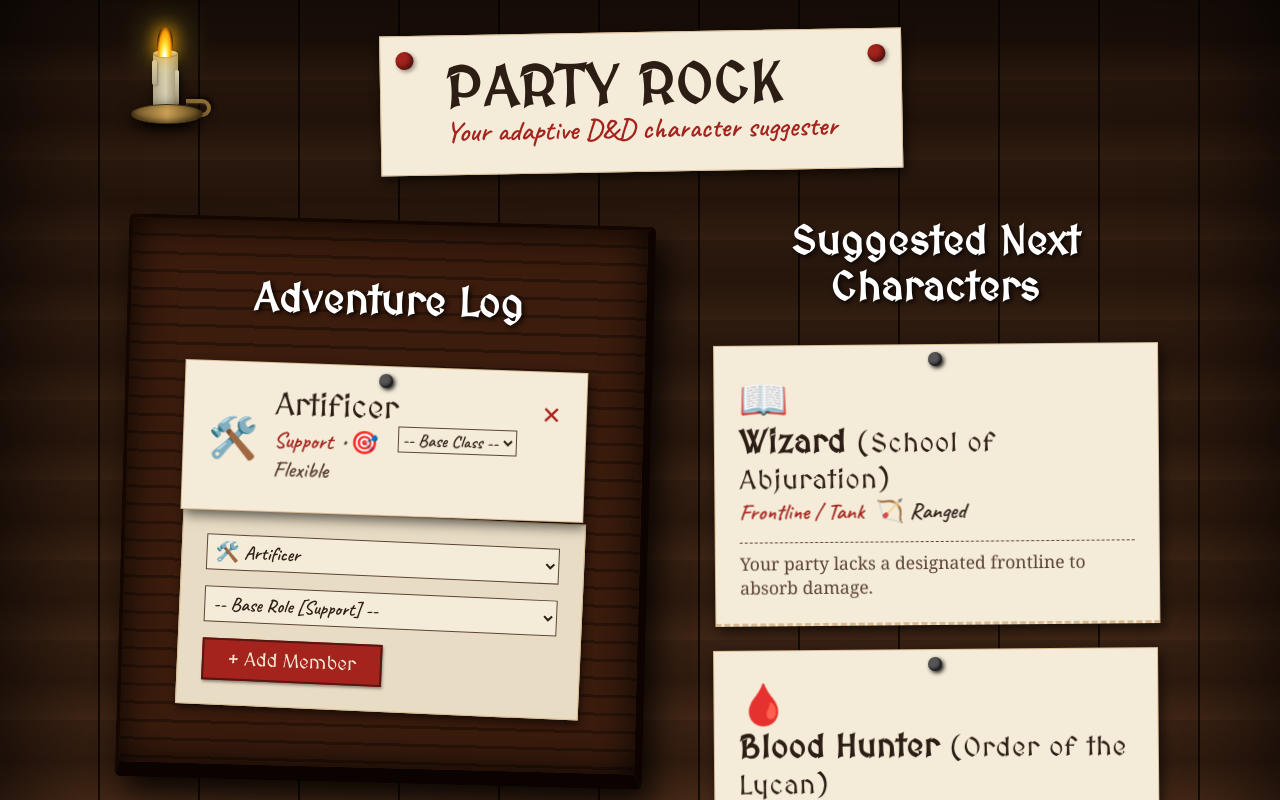
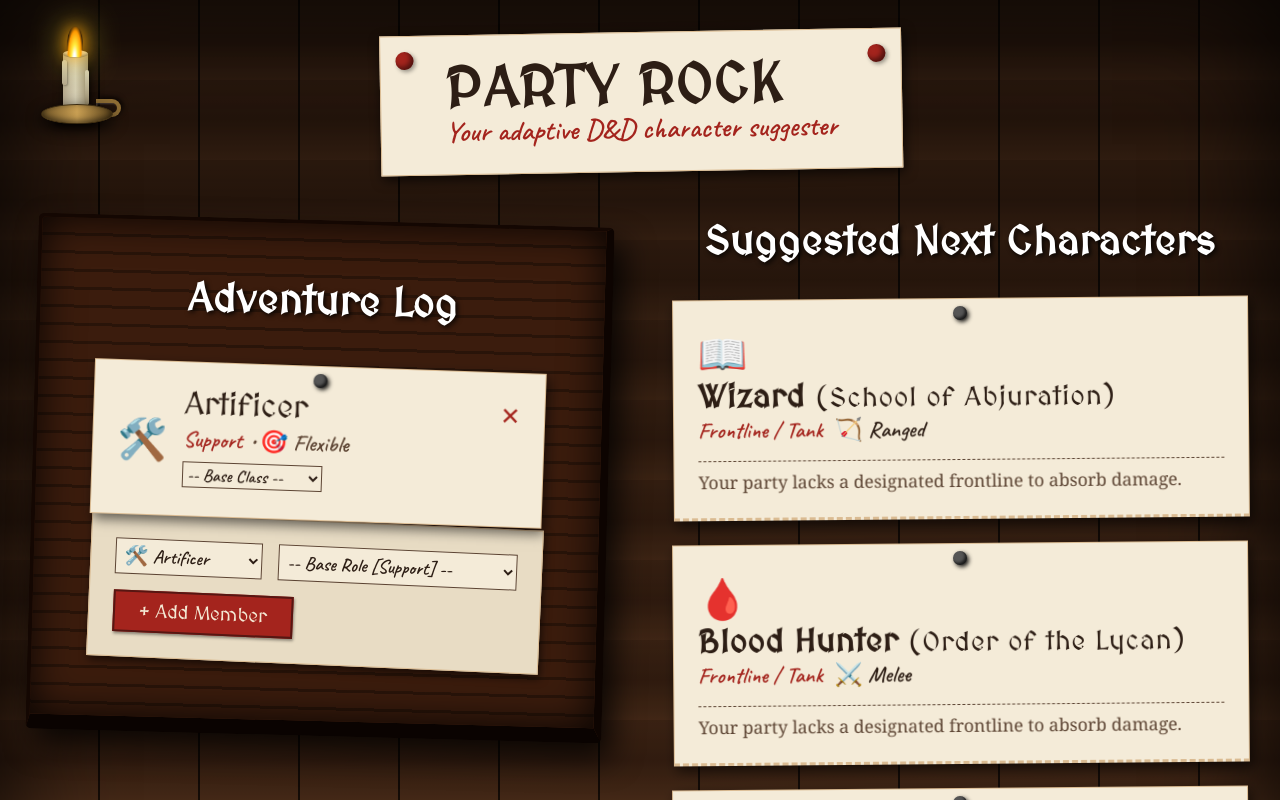
Before and after one commit to SerMaxia/Party_Rock, a React (Vite) app: page / in a window 1280 px wide. Both pictures are taken after a click on the button "+ Add Member". Shown: the top 800 px of the page. Built offline with nearby package versions, Linux system fonts and the light colour scheme; a web font is replaced by a local one.

Commit message:
style: Increase app max-width and add flex wrap to PartyList cards for better layout

```diff
--- a/src/App.css
+++ b/src/App.css
@@ -1,5 +1,5 @@
 .app-layout {
-  max-width: 1100px;
+  max-width: 1350px;
   margin: 0 auto;
   padding: 2rem;
   display: flex;
@@ -94,7 +94,7 @@
 }
 
 .app-layout {
-  max-width: 1100px;
+  max-width: 1350px;
   position: relative;
   margin: 0 auto;
   padding: 2rem;
--- a/src/components/PartyList.jsx
+++ b/src/components/PartyList.jsx
@@ -179,7 +179,7 @@
               >
                 <span className="member-icon">{cls.icon}</span>
                 <div className="member-details" style={{ width: '100%', paddingRight: '0.5rem' }}>
-                  <div style={{ display: 'flex', justifyContent: 'space-between', alignItems: 'center', marginBottom: '0.25rem' }}>
+                  <div style={{ display: 'flex', flexWrap: 'wrap', justifyContent: 'space-between', alignItems: 'center', marginBottom: '0.25rem', gap: '0.5rem' }}>
                     <span>
                       <span className="member-class">{cls.name}</span>
                       <span className="member-role" style={{ display: 'block', marginTop: '2px' }}>
```
